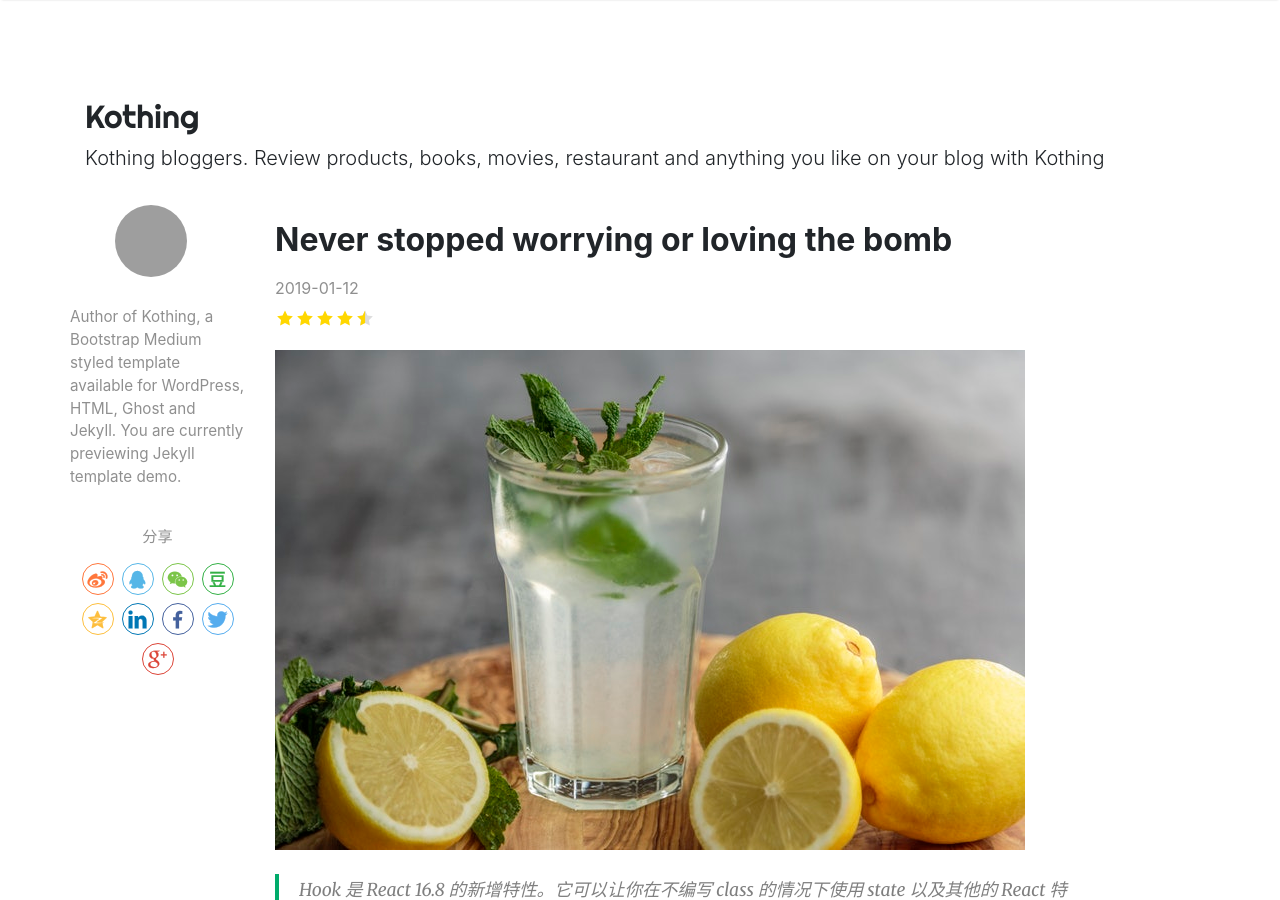
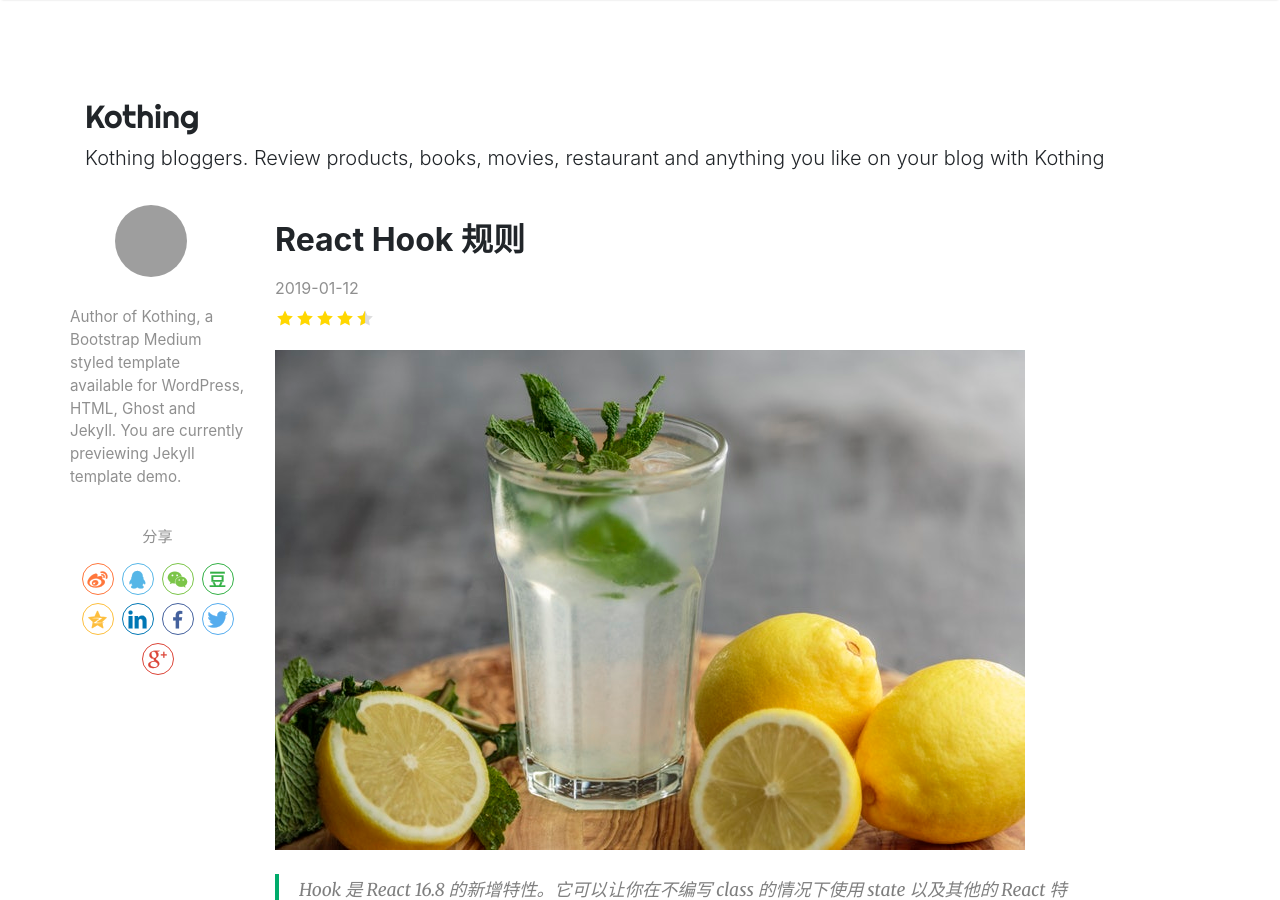
Before and after one commit to kothing/kothing.github.io, a Jekyll site: the page built from _posts/2019-01-12-react-hooks-rules.md, in a window 1280 px wide and 900 px high. Built offline with Jekyll 4.4.1, drawn with Linux system fonts in a browser that asks for light colours; nearby versions of some CDN libraries; comment, search, counter and statistics services are not loaded; grey boxes are pictures that could not be loaded.

Commit message:
Update 2019-01-12-react-hooks-rules.md

```diff
--- a/_posts/2019-01-12-react-hooks-rules.md
+++ b/_posts/2019-01-12-react-hooks-rules.md
@@ -1,6 +1,6 @@
 ---
 layout: post
-title:  "Never stopped worrying or loving the bomb"
+title:  "React Hook 规则"
 author: Kothing
 categories: [ Javascript, React, tutorial ]
 image: assets/images/14.jpg
```
